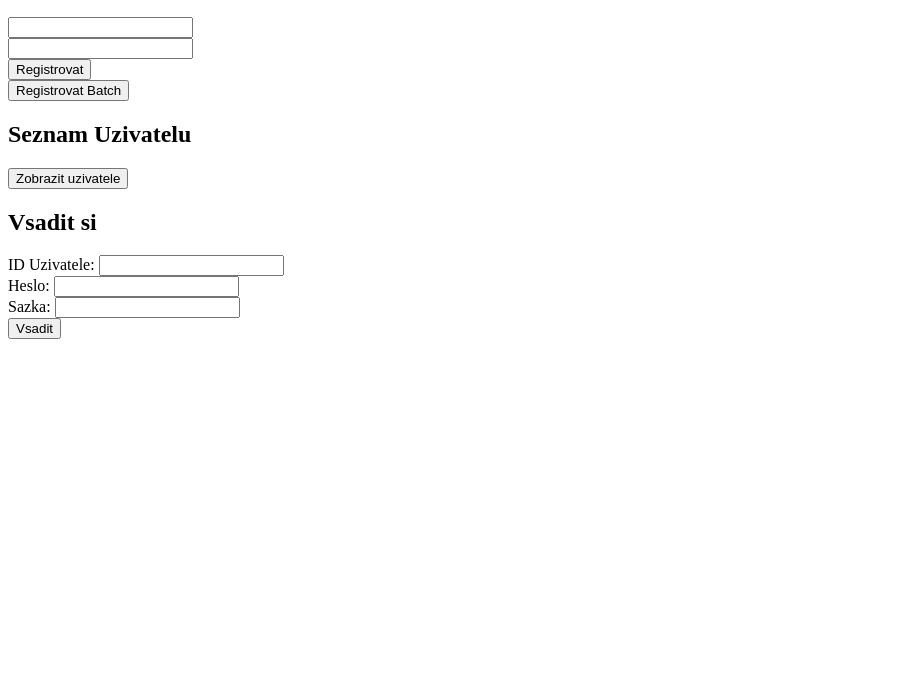
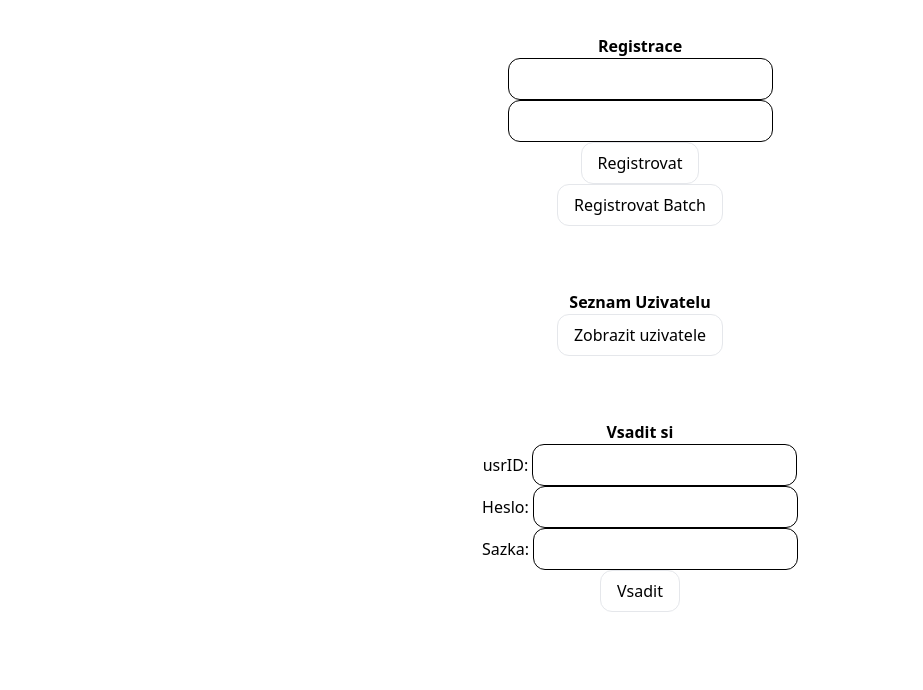
Before and after one commit to Dejnyyy/MatavGamba, a plain HTML site: page index.html in a window 1280 px wide. Shown: the part 110-800 px from the top of the page, without its empty margins (0-923 px from the left). Drawn offline with nearby package versions, Linux system fonts and the light colour scheme.

Commit message:
stylizace

```diff
--- a/index.html
+++ b/index.html
@@ -5,32 +5,30 @@
     <meta name="viewport" content="width=device-width, initial-scale=1.0">
     <title>Gambaro</title>
     <script src="https://ajax.googleapis.com/ajax/libs/jquery/3.6.0/jquery.min.js"></script>
+    <script src="https://cdn.tailwindcss.com"></script>
 </head>
 <body>
-    <h1>Sazenicko sazeni</h1>
-
-    <h2>Registrace</h2>
+    <h1 class="text-center text-5xl font-mono mt-8">Sazenicko sazeni</h1>
+<div class="container mx-auto text-center">
+    <h2 class="font-bold mt-16">Registrace</h2>
     <form id="registrace" method="post">
-        <input type="text" id="nickname"><br>
-        <input type="password" id="password"><br>
-        <button type="submit">Registrovat</button>
+        <input type="text" id="nickname" class="border px-4 py-2 rounded-xl border-black"><br>
+        <input type="password" id="password"class="border px-4 py-2 rounded-xl border-black"><br>
+        <button type="submit"class="px-4 py-2 rounded-xl border hover:bg-gray-200 ">Registrovat</button>
     </form>
-
-    <!-- Button to trigger batch registration -->
-    <button id="batchRegister">Registrovat Batch</button>
-
-    <h2>Seznam Uzivatelu</h2>
-    <button onclick="getAllUsers()">Zobrazit uzivatele</button>
+    <button id="batchRegister"class="px-4 py-2 rounded-xl border hover:bg-gray-200 ">Registrovat Batch</button>
+    <h2 class="font-bold mt-16">Seznam Uzivatelu</h2>
+    <button onclick="getAllUsers()"class="px-4 py-2 rounded-xl border hover:bg-gray-200 ">Zobrazit uzivatele</button>
     <ul id="usersList"></ul>
 
-    <h2>Vsadit si</h2>
-    <form id="betForm">
-        ID Uzivatele: <input type="number" id="userId" required><br>
-        Heslo: <input type="password" id="betPassword" required><br>
-        Sazka: <input type="number" id="betSazka" required><br>
-        <button type="submit">Vsadit</button>
+    <h2 class="font-bold mt-16" >Vsadit si</h2>
+    <form id="betForm"class="">
+        usrID: <input type="number" id="userId" required class="border px-4 py-2 rounded-xl border-black"><br>
+        Heslo: <input type="password" id="betPassword" required class="border px-4 py-2 rounded-xl border-black"><br>
+        Sazka: <input type="number" id="betSazka" required class="border px-4 py-2 rounded-xl border-black"><br>
+        <button type="submit"class="px-4 py-2 rounded-xl border hover:bg-gray-200 ">Vsadit</button>
     </form>
-
+</div>
 <script>
 $(document).ready(function(){
     $("#registrace").submit(function(event){
```
